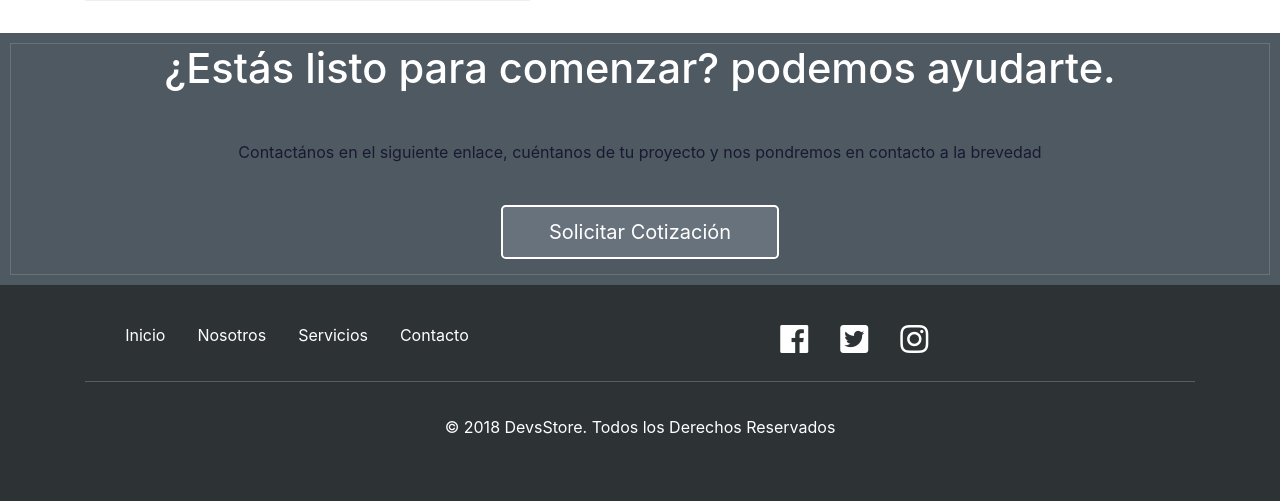
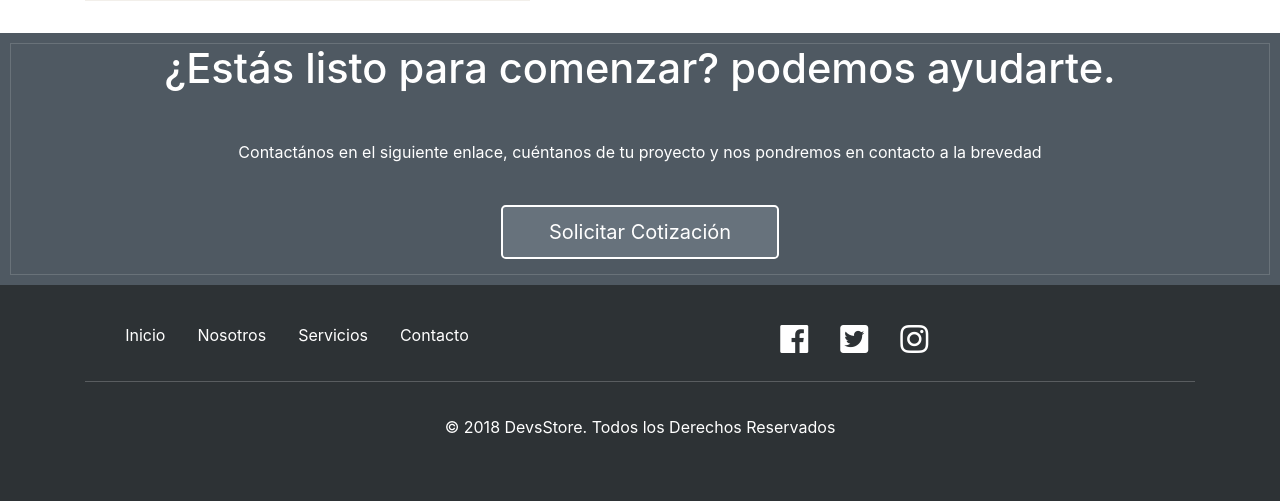
Before and after one commit to DevsStore/DevsStore, a PHP site: page / in a window 1280 px wide. Shown: the part 3392-3893 px from the top of the page. Run offline with PHP 8.4, Linux system fonts and the light colour scheme; some libraries are stand-ins or nearby versions.

Commit message:
cambio de color de p

```diff
--- a/css/main.css
+++ b/css/main.css
@@ -226,7 +226,9 @@ section.contacto {
 section.contacto .borde {
     border: 1px solid #697279;
 }
-
+.borde p{
+    color:#fff !important;
+}
 section.contacto p {
     margin-bottom: 25px;
 }
--- a/index.php
+++ b/index.php
@@ -22,7 +22,7 @@
                 <div class="container">
                     <div class="carousel-caption text-right">
                         <h1 >Somos una agencia creativa.</h1>
-                        <p class="text-center">Con una pasión por el diseño. Le ayudaremos a lograr sus objetivos y hacer crecer su negocio.</p>
+                        <p class="text-center text-white">Con una pasión por el diseño. Le ayudaremos a lograr sus objetivos y hacer crecer su negocio.</p>
                     </div>
                 </div>
                 <div class="pattern"></div>
@@ -32,7 +32,7 @@
                 <div class="container">
                     <div class="carousel-caption text-right">
                         <h1>Creamos tu App Móvil</h1>
-                        <p class="text-center">Aplicaciones Nativas y Progressive Web Apps. Impulsa tu Negocio con las Últimas tecnologías. Innova, diferénciate de la competencia y haz crecer tu negocio.</p>
+                        <p class="text-center text-white">Aplicaciones Nativas y Progressive Web Apps. Impulsa tu Negocio con las Últimas tecnologías. Innova, diferénciate de la competencia y haz crecer tu negocio.</p>
                     </div>
                 </div>
                 <div class="pattern"></div>
@@ -42,7 +42,7 @@
                 <div class="container">
                     <div class="carousel-caption text-right">
                         <h1>Contenido Digital Personalizado</h1>
-                        <p class="text-center">Creamos plataformas personalizadas para clientes que necesitan una solución específicamente diseñada para un sitio web o Aplicación Móvil.</p>
+                        <p class="text-center text-white">Creamos plataformas personalizadas para clientes que necesitan una solución específicamente diseñada para un sitio web o Aplicación Móvil.</p>
                     </div>
                 </div>
                 <div class="pattern"></div>
@@ -52,7 +52,7 @@
                 <div class="container">
                     <div class="carousel-caption text-right">
                         <h1>Optimización de motores de búsqueda.</h1>
-                        <p class="text-center">Es el proceso de afectar la visibilidad de un sitio web o una página web en los resultados no remunerados de un motor de búsqueda, a menudo conocidos como resultados "naturales", "orgánicos" o "obtenidos".</p>
+                        <p class="text-center text-white">Es el proceso de afectar la visibilidad de un sitio web o una página web en los resultados no remunerados de un motor de búsqueda, a menudo conocidos como resultados "naturales", "orgánicos" o "obtenidos".</p>
                     </div>
                 </div>
                 <div class="pattern"></div>
@@ -220,7 +220,7 @@
 
         <div class="borde">
             <h2 class="blanco">¿Estás listo para comenzar? podemos ayudarte.</h2>
-            <p>Contactános en el siguiente enlace, cuéntanos de tu proyecto y nos pondremos en contacto a la brevedad</p>
+            <p class="text-white">Contactános en el siguiente enlace, cuéntanos de tu proyecto y nos pondremos en contacto a la brevedad</p>
 
             <a data-toggle="modal" data-target=".modal-contacto" class="btn btn-default btn-lg">Solicitar Cotización</a>
         </div>
```
